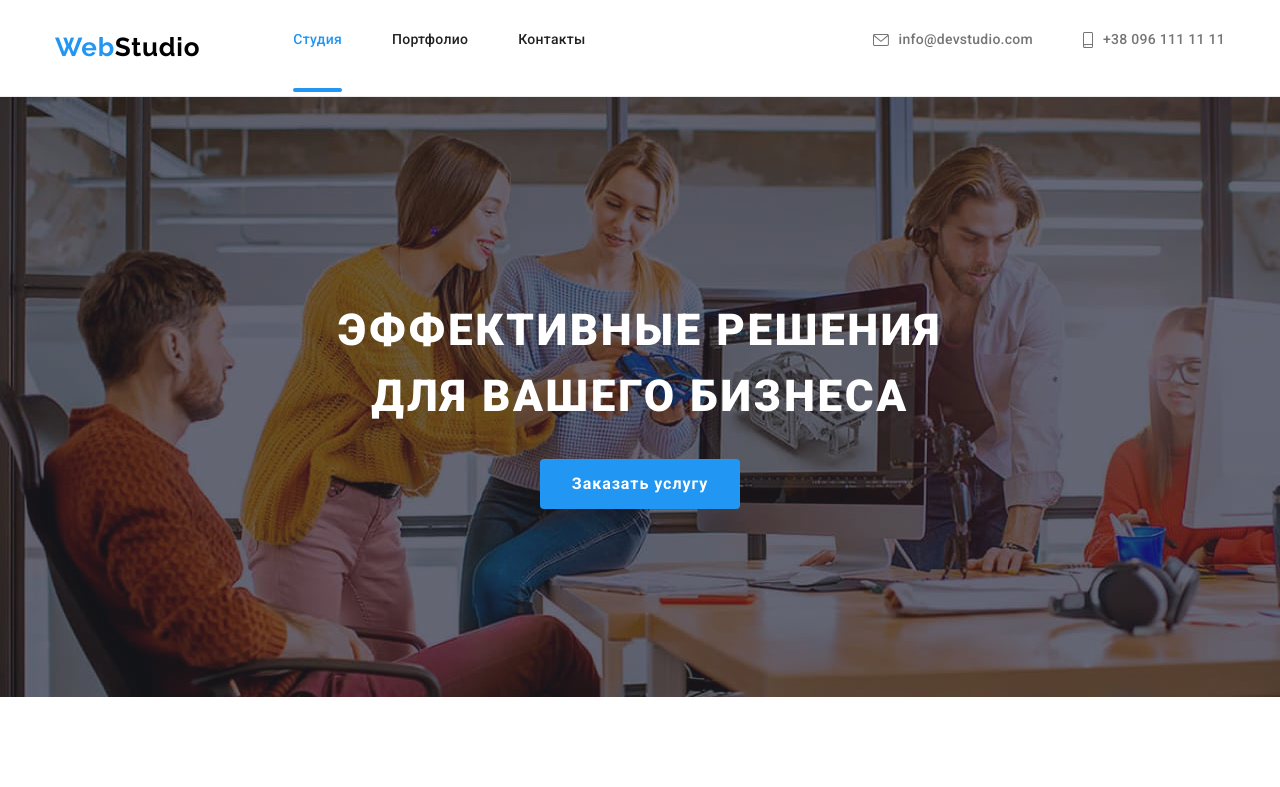
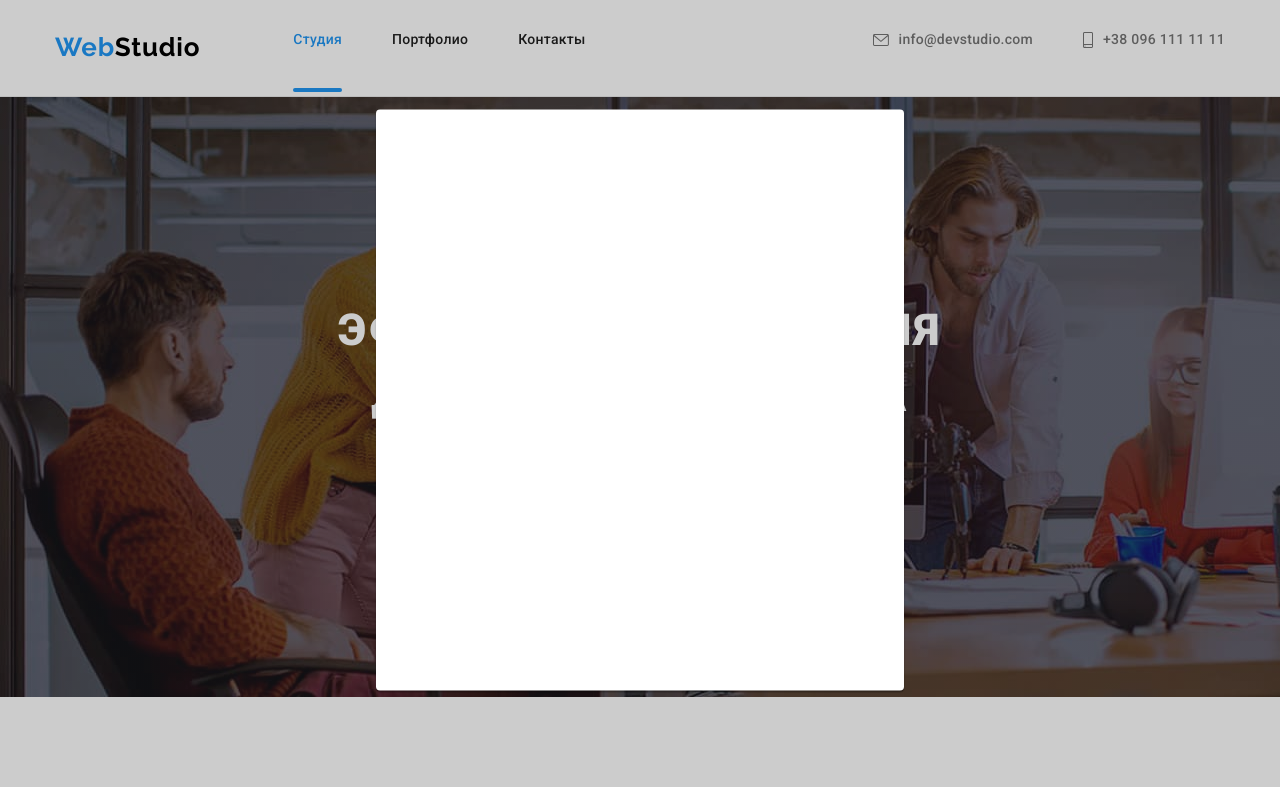
Before and after one commit to anyaShan/goit-markup-hw-05, a plain HTML site: page index.html in a window 1280 px wide. Shown: the top 787 px of the page. Drawn offline with nearby package versions, Linux system fonts and the light colour scheme.

Commit message:
создание модального окна

```diff
--- a/css/styles.css
+++ b/css/styles.css
@@ -20,6 +20,7 @@
   --background-link-color: rgba(255, 255, 255, 0.1);
   --bg-linear-gradient: rgba(47, 48, 58, 0.4);
   --bg-secondary-gradient: rgba(47, 48, 58, 0.8);
+  --bg-model-window: rgba(0, 0, 0, 0.2);
   --address-color: rgba(255, 255, 255, 0.6);
   --border: 1px solid #ececec;
   --border-secondary: 1px solid #eeeeee;
@@ -599,3 +600,26 @@ footer > .conteiner {
   color: var(--white-text-color);
   box-shadow: var(--box-shadow-works-nav);
 }
+
+/* Model window */
+
+.backdrop {
+  position: fixed;
+  top: 0;
+  left: 0;
+  width: 100%;
+  height: 100%;
+
+  background-color: var(--bg-model-window);
+}
+.modal {
+  position: absolute;
+  top: 50%;
+  left: 50%;
+  transform: translate(-50%, -50%);
+  width: 528px;
+  height: 581px;
+  border-radius: 4px;
+  background-color: var(--background-primary-color);
+  box-shadow: var(--box-shadow);
+}
--- a/index.html
+++ b/index.html
@@ -475,5 +475,11 @@
         </div>
       </div>
     </footer>
+
+    <!-- Model window -->
+
+    <div class="backdrop">
+      <div class="modal"></div>
+    </div>
   </body>
 </html>
```
